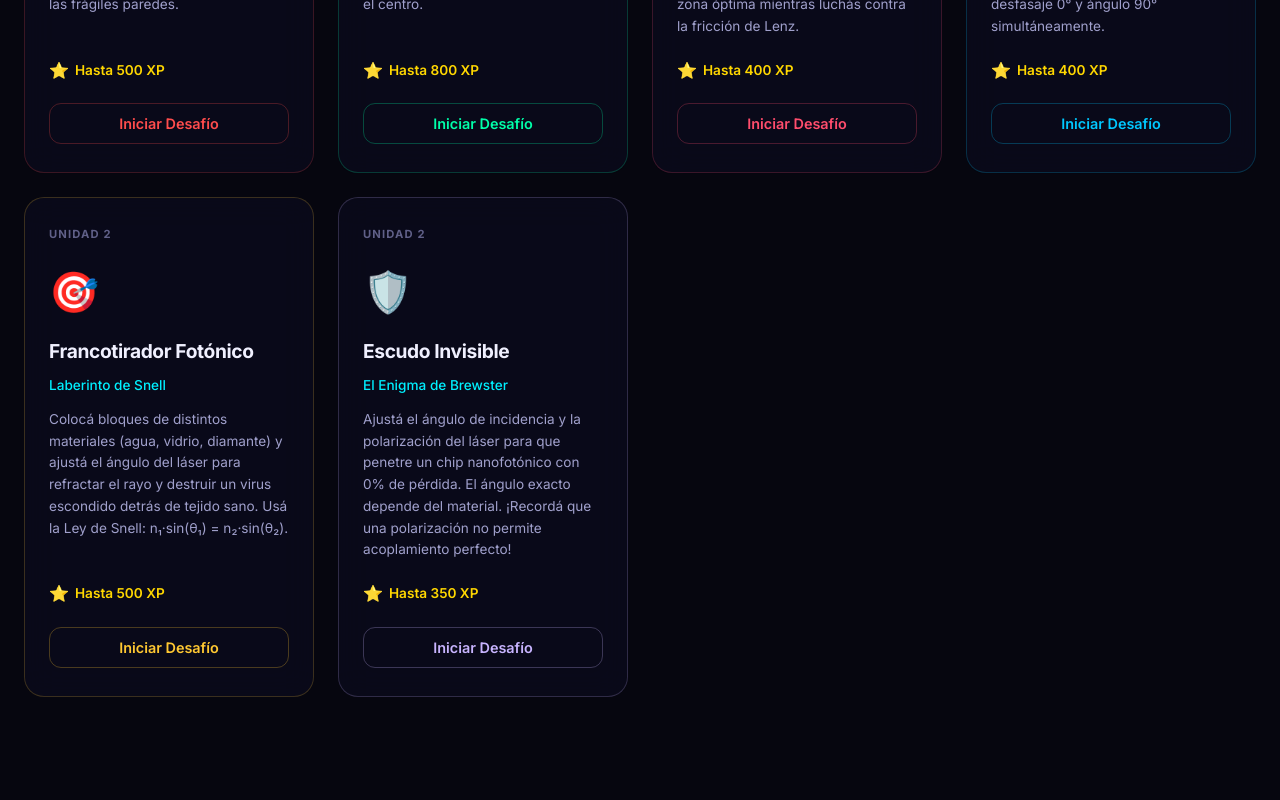
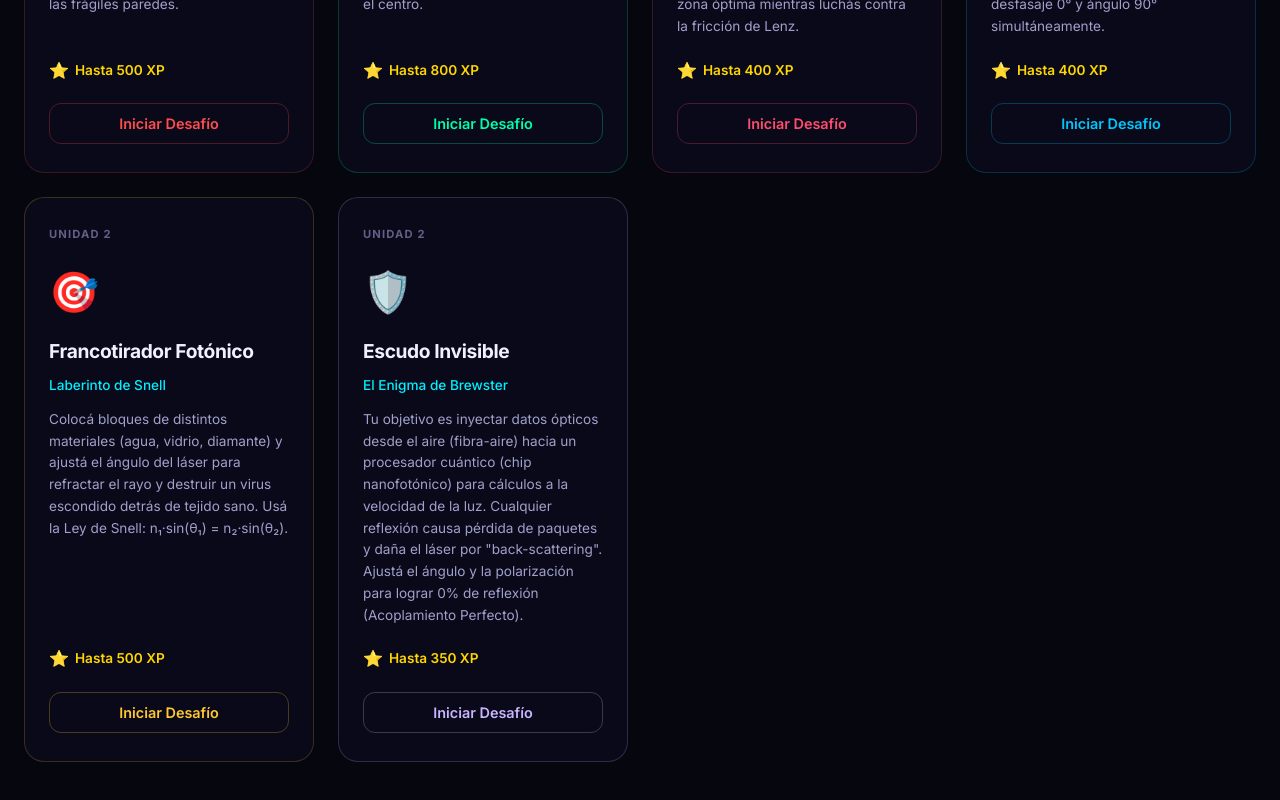
Before and after one commit to martinbenit/EOF, a Next.js app: page / in a window 1280 px wide. Shown: the part 1948-2748 px from the top of the page. Built offline with nearby package versions, Linux system fonts and the light colour scheme; no server answers.

Commit message:
feat(desafio): add context to Brewster challenge

```diff
--- a/src/components/challenges/FresnelChallenge.tsx
+++ b/src/components/challenges/FresnelChallenge.tsx
@@ -373,7 +373,8 @@ export default function FresnelChallenge() {
 
                 <div className={styles.canvasLegend}>
                     <p style={{ margin: '0 0 8px 0', lineHeight: '1.4' }}>
-                        <strong>Directriz:</strong> Configurá el láser para inyectar los datos en el {currentMaterial.name} sin que rebote la señal magnética. Encontrá la combinación exacta de Polarización y Ángulo para que <strong>Reflectancia = 0%</strong>.
+                        <strong>Contexto:</strong> Estás acoplando un láser de datos de alta velocidad en un procesador óptico. Cualquier luz reflejada significa pérdida de ancho de banda y "back-scattering". <br />
+                        <strong>Misión:</strong> Encontrá la combinación exacta de Polarización y Ángulo para inyectar la señal en el {currentMaterial.name} logrando una <strong>Reflectancia = 0%</strong> (Ángulo de Brewster).
                     </p>
                 </div>
             </div>
--- a/src/lib/challenges.ts
+++ b/src/lib/challenges.ts
@@ -128,7 +128,7 @@ export const CHALLENGES: Challenge[] = [
         title: 'Escudo Invisible',
         subtitle: 'El Enigma de Brewster',
         description:
-            'Ajustá el ángulo de incidencia y la polarización del láser para que penetre un chip nanofotónico con 0% de pérdida. El ángulo exacto depende del material. ¡Recordá que una polarización no permite acoplamiento perfecto!',
+            'Tu objetivo es inyectar datos ópticos desde el aire (fibra-aire) hacia un procesador cuántico (chip nanofotónico) para cálculos a la velocidad de la luz. Cualquier reflexión causa pérdida de paquetes y daña el láser por "back-scattering". Ajustá el ángulo y la polarización para lograr 0% de reflexión (Acoplamiento Perfecto).',
         maxXp: 350,
         unlockLevel: 1,
         icon: '🛡️',
```
